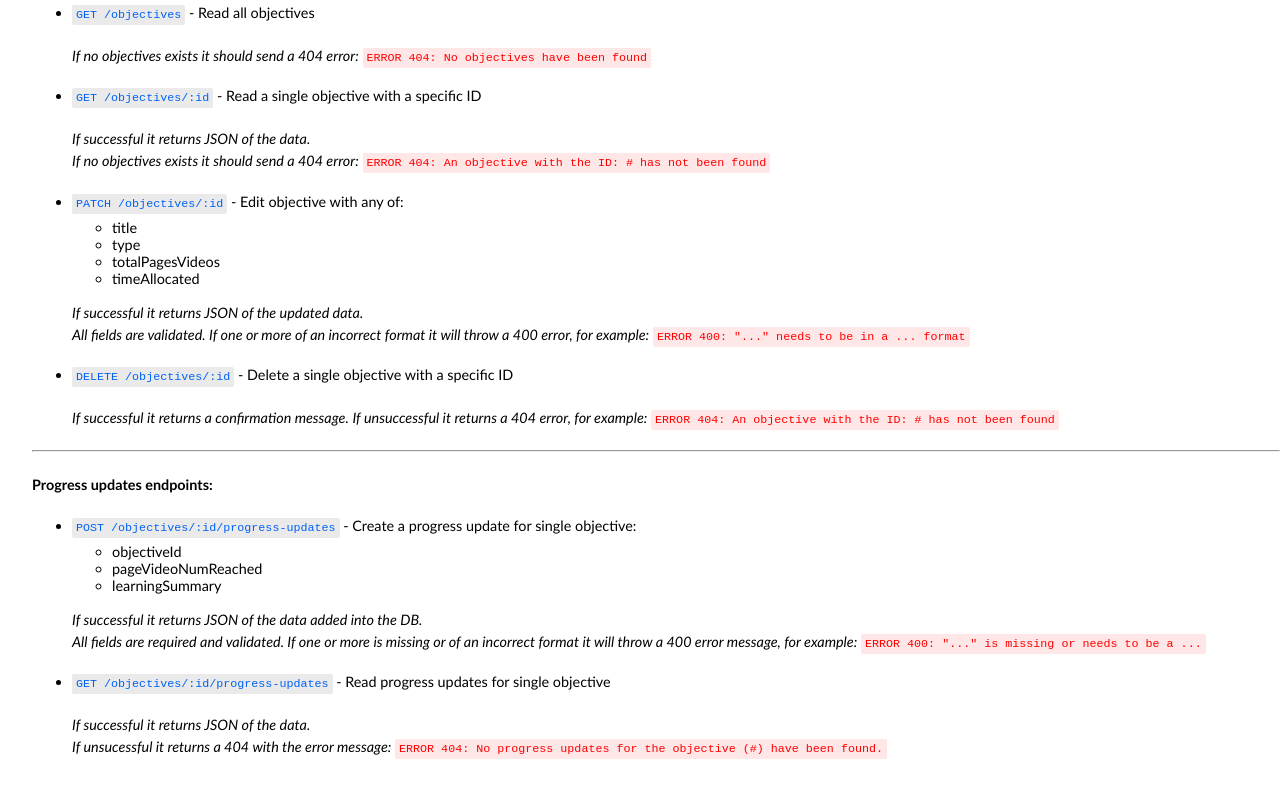
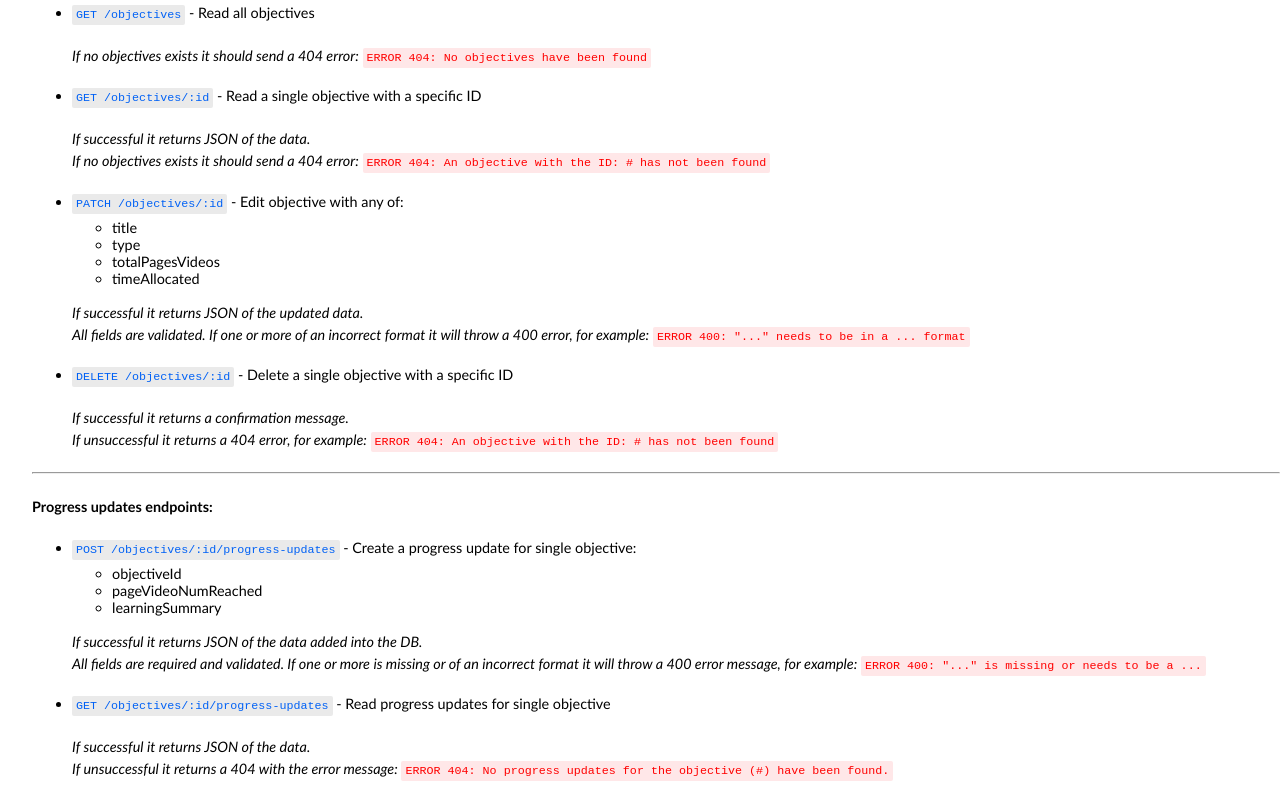
Before and after one commit to yasgreen93/objectives-organiser-api, a website: page public/index.html in a window 1280 px wide. Shown: the part 359-1159 px from the top of the page. Before the commit the page ends 1137 px from the top, so only its background shows below. Drawn offline with Linux system fonts and the light colour scheme.

Commit message:
updating readme to reflect html documentation

```diff
--- a/public/index.html
+++ b/public/index.html
@@ -98,7 +98,7 @@
           <code class="endpoint">DELETE /objectives/:id</code> -
           <span>Delete a single objective with a specific ID</span>
           <br /><br />
-          <em>If successful it returns a confirmation message.</em>
+          <em>If successful it returns a confirmation message.</em><br />
           <em>If unsuccessful it returns a 404 error, for example:</em>
           <code class="error-message">ERROR 404: An objective with the ID: # has not been found</code>
         </li>
@@ -130,7 +130,7 @@
           <span>Read progress updates for single objective</span>
           <br /><br />
           <em>If successful it returns JSON of the data.</em><br />
-          <em>If unsucessful it returns a 404 with the error message:</em>
+          <em>If unsuccessful it returns a 404 with the error message:</em>
           <code class="error-message">ERROR 404: No progress updates for the objective (#) have been found.</code>
         </li>
       </ul>
```
Also changed, not shown: README.md.
